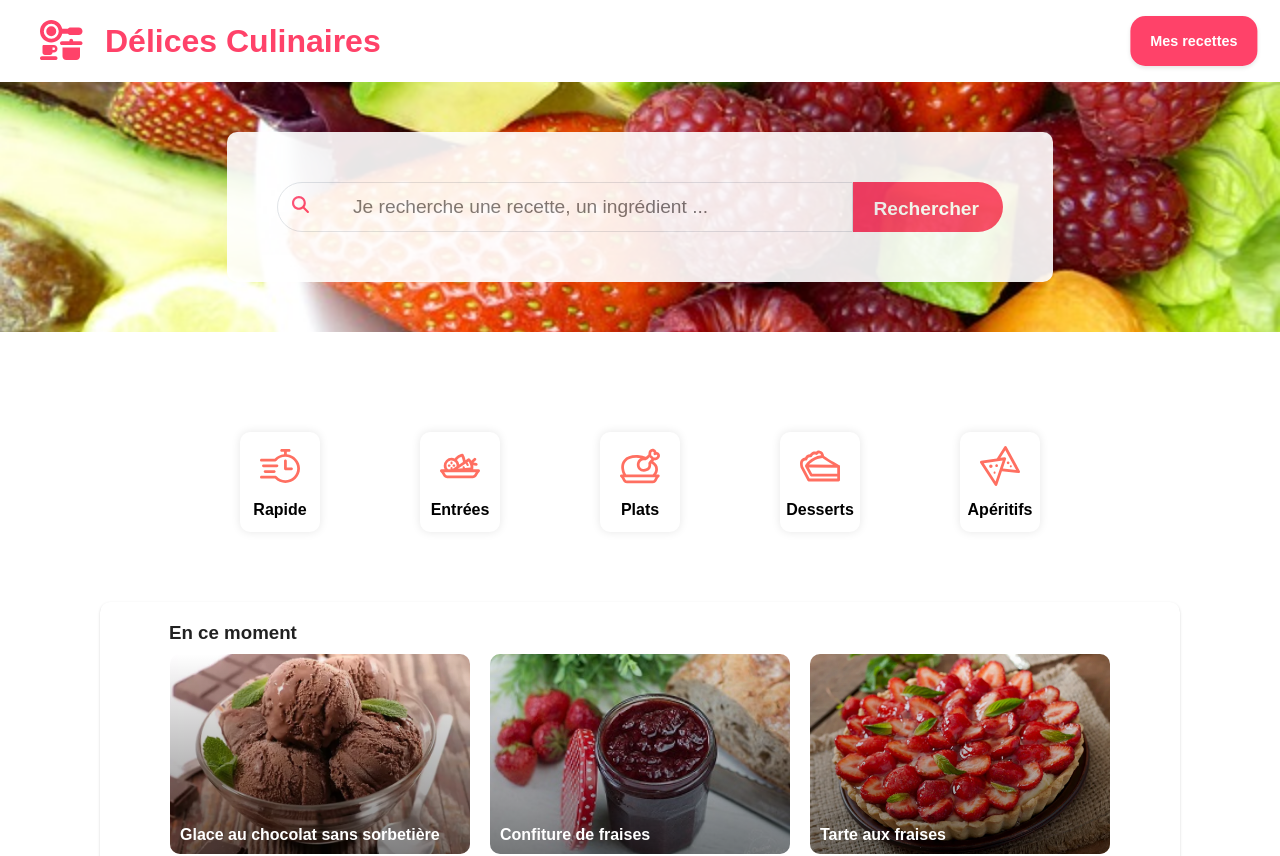
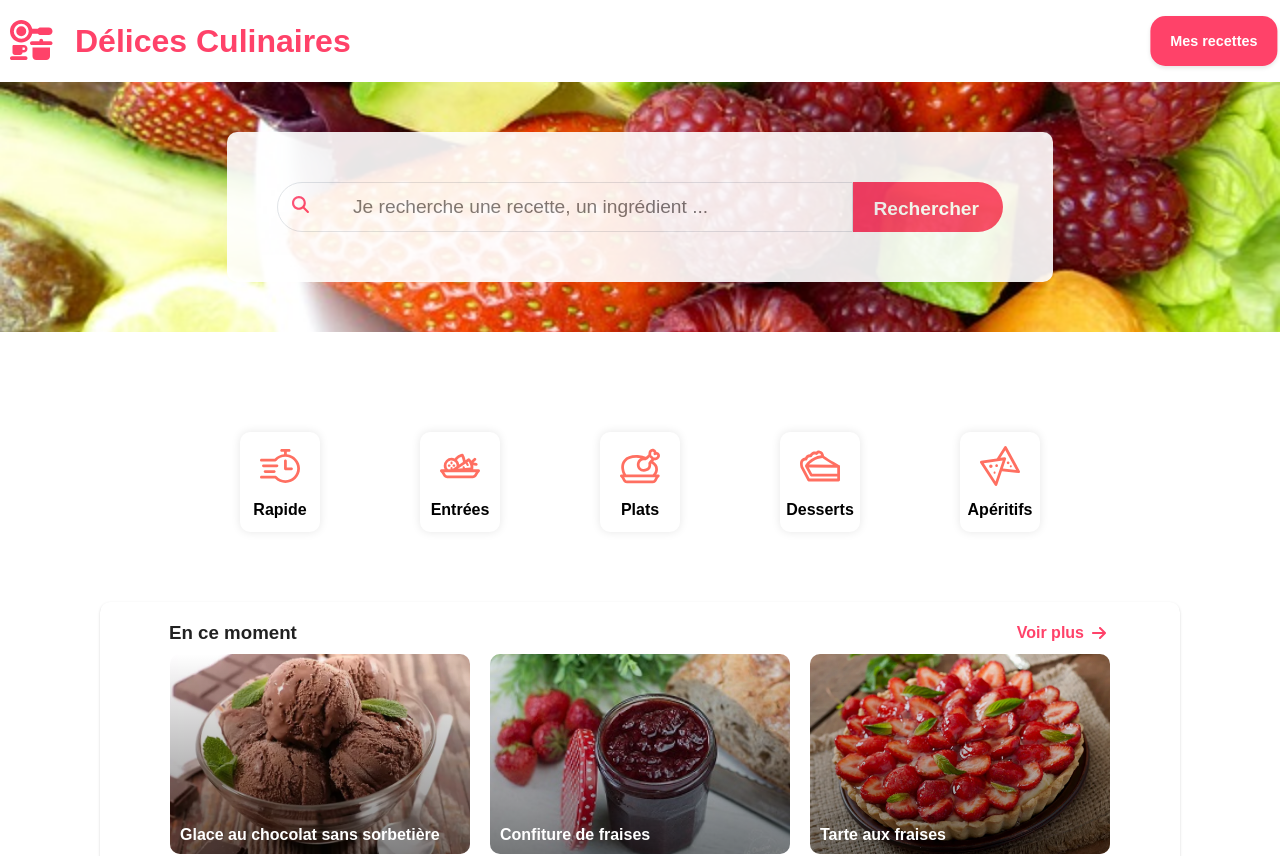
Before and after one commit to angelique31/cooking-recipes-site, a React (Vite) app: page / in a window 1280 px wide. Shown: the top 856 px of the page. Built offline with nearby package versions, Linux system fonts and the light colour scheme.

Commit message:
add item with arrow recipes

```diff
--- a/src/assets/Styles/CommonStyles.js
+++ b/src/assets/Styles/CommonStyles.js
@@ -57,3 +57,21 @@ export const ItemWrapper = styled.div`
     min-width: 92%;
   }
 `;
+
+export const StyledDiv = styled.div`
+  display: flex;
+  justify-content: space-between;
+`;
+
+export const StyledP = styled.p`
+  margin-right: 14px;
+  display: flex;
+  align-items: center;
+  font-weight: 600;
+  color: rgb(255, 66, 105);
+  cursor: pointer;
+`;
+
+export const ArrowImg = styled.img`
+  margin-left: 8px;
+`;
--- a/src/components/CardSection/CardSection.jsx
+++ b/src/components/CardSection/CardSection.jsx
@@ -4,7 +4,11 @@ import {
   CommonSection,
   CommonCardsContainer,
   StyledH3,
+  StyledDiv,
+  StyledP,
+  ArrowImg,
 } from "../../assets/Styles/CommonStyles";
+import arrowRightIcon from "../../assets/Icons/arrowRightIcon.svg";
 
 /**
  * Cartes génériques des recettes de la page d'accueil
@@ -25,7 +29,16 @@ const Section = ({
   // console.log("linkTo in Section:", linkTo);
   return (
     <CommonSection>
-      <StyledH3>{name}</StyledH3>
+      <StyledDiv>
+        <StyledH3>{name}</StyledH3>
+        {/* <StyledP>
+          Voir plus <ArrowSpan className="arrow">&rarr;</ArrowSpan>
+        </StyledP> */}
+        <StyledP>
+          Voir plus
+          <ArrowImg src={arrowRightIcon} alt="Arrow right" />
+        </StyledP>
+      </StyledDiv>
       <CommonCardsContainer flexDisplay={flexDisplay}>
         {data.map((item) => (
           <RecipeCard
--- a/src/components/NavBar/LogoItem/LogoItem.styled.js
+++ b/src/components/NavBar/LogoItem/LogoItem.styled.js
@@ -5,7 +5,7 @@ export const LogoWrapper = styled.div`
   align-items: center;
   gap: 20px;
   cursor: pointer;
-  margin: 20px;
+  margin: 20px 0 20px 10px;
 `;
 
 export const StyledH1 = styled.h1`
--- a/src/components/NavBar/NavBar.styled.js
+++ b/src/components/NavBar/NavBar.styled.js
@@ -78,5 +78,5 @@ export const LogoAndButtonWrapper = styled.div`
   display: flex;
   align-items: center;
   justify-content: space-between;
-  padding: 0px 20px;
+  // padding: 0px 20px;
 `;
--- a/src/components/NavBar/SearchInput/SearchInput.jsx
+++ b/src/components/NavBar/SearchInput/SearchInput.jsx
@@ -8,7 +8,7 @@ import {
 } from "./SearchInput.styled.js";
 import SearchButton from "../SearchButton/SearchButton.jsx";
 
-import { useState } from "react";
+import { useState, useEffect } from "react";
 import { useDispatch } from "react-redux";
 import { setSearchValue } from "../../../store/actions/recipeActions.js";
 
@@ -16,6 +16,10 @@ import { useNavigate } from "react-router-dom";
 
 const SearchInput = ({ isRecipePage }) => {
   const [tempSearchValue, setTempSearchValue] = useState("");
+  const [placeholderText, setPlaceholderText] = useState(
+    "Je recherche une recette, un ingrédient ..."
+  );
+
   const dispatch = useDispatch();
   const navigate = useNavigate();
 
@@ -36,6 +40,23 @@ const SearchInput = ({ isRecipePage }) => {
     }
   };
 
+  useEffect(() => {
+    const updatePlaceholder = () => {
+      if (window.matchMedia("(max-width: 420px)").matches) {
+        setPlaceholderText("Je recherche une recette ...");
+      } else {
+        setPlaceholderText("Je recherche une recette, un ingrédient ...");
+      }
+    };
+    // Listener pour les changements de la largeur de la fenêtre
+    window.addEventListener("resize", updatePlaceholder);
+    // Mise à jour initiale
+    updatePlaceholder();
+
+    // Nettoyage
+    return () => window.removeEventListener("resize", updatePlaceholder);
+  }, []);
+
   return (
     <StyledForm onSubmit={handleSubmit}>
       <SearchInputWrapper>
@@ -43,7 +64,7 @@ const SearchInput = ({ isRecipePage }) => {
           isRecipePage={isRecipePage}
           type="search"
           id="search_input"
-          placeholder="Je recherche une recette, un ingrédient ..."
+          placeholder={placeholderText}
           value={tempSearchValue}
           onChange={handleChange}
         />
--- a/src/components/NavBar/SearchInput/SearchInput.styled.js
+++ b/src/components/NavBar/SearchInput/SearchInput.styled.js
@@ -32,7 +32,7 @@ export const StyledInput = styled.input`
   @media screen and (max-width: 556px) {
     font-size: 1rem;
     height: 40px;
-    padding-left: 29px;
+    padding-left: 10px;
   }
   ${(props) =>
     props.isRecipePage
--- a/src/pages/SavedRecipesPage/SavedRecipesPage.styes.js
+++ b/src/pages/SavedRecipesPage/SavedRecipesPage.styes.js
@@ -17,7 +17,8 @@ export const RecipeList = styled.div`
   &.has-recipes {
     display: grid;
     grid-template-columns: repeat(2, 1fr);
-    gap: 20px;
+    gap: 50px;
+    padding: 100px;
   }
 
   @media screen and (max-width: 845px) {
@@ -68,7 +69,7 @@ export const DeleteText = styled.span`
 `;
 
 export const PageTitle = styled.h1`
-  margin-left: 50px;
+  margin-left: 100px;
   margin-top: 50px;
 `;
 
@@ -94,7 +95,7 @@ export const NoRecipesMessage = styled.div`
   color: rgb(255, 66, 105);
   font-weight: 600;
   font-size: 1.5rem;
-
+  padding: 0 20px;
   span {
     display: block;
     opacity: 0;
```
Also changed, not shown: src/assets/Icons/arrowRightIcon.svg (added).
